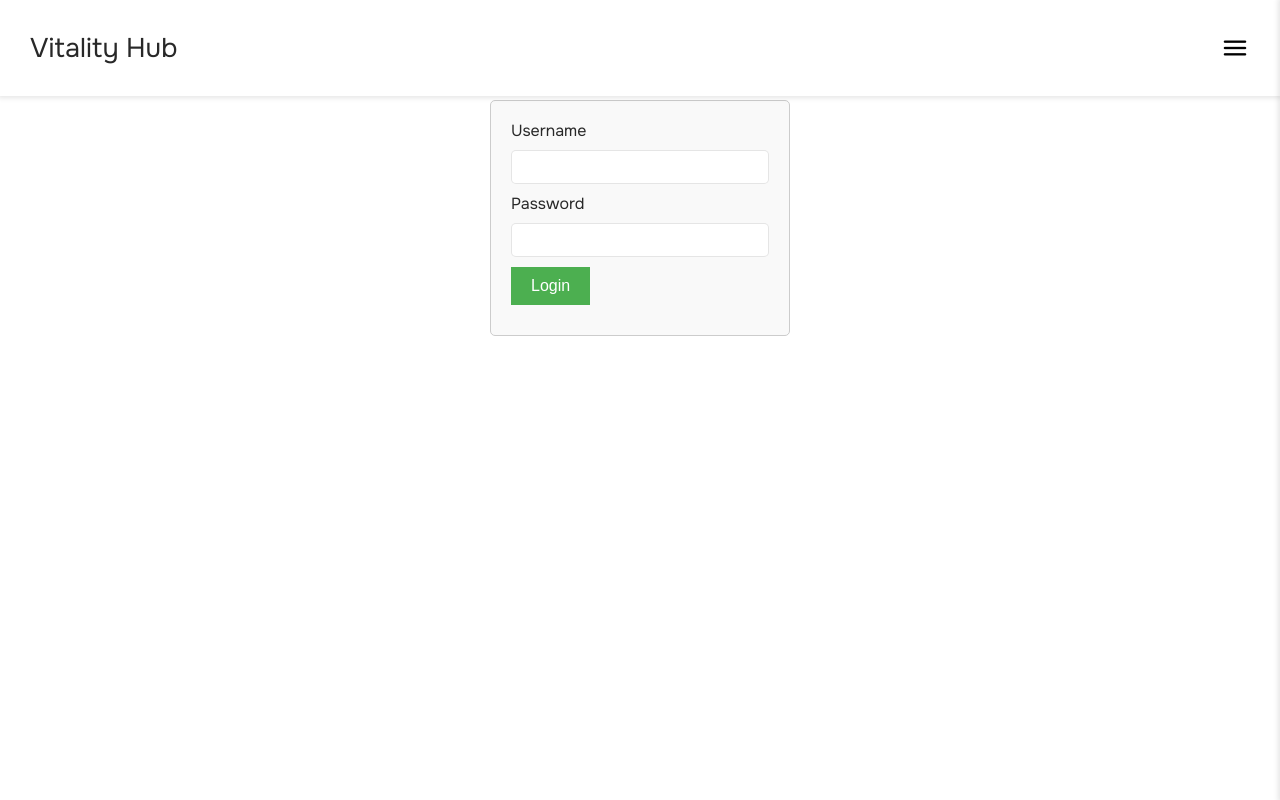
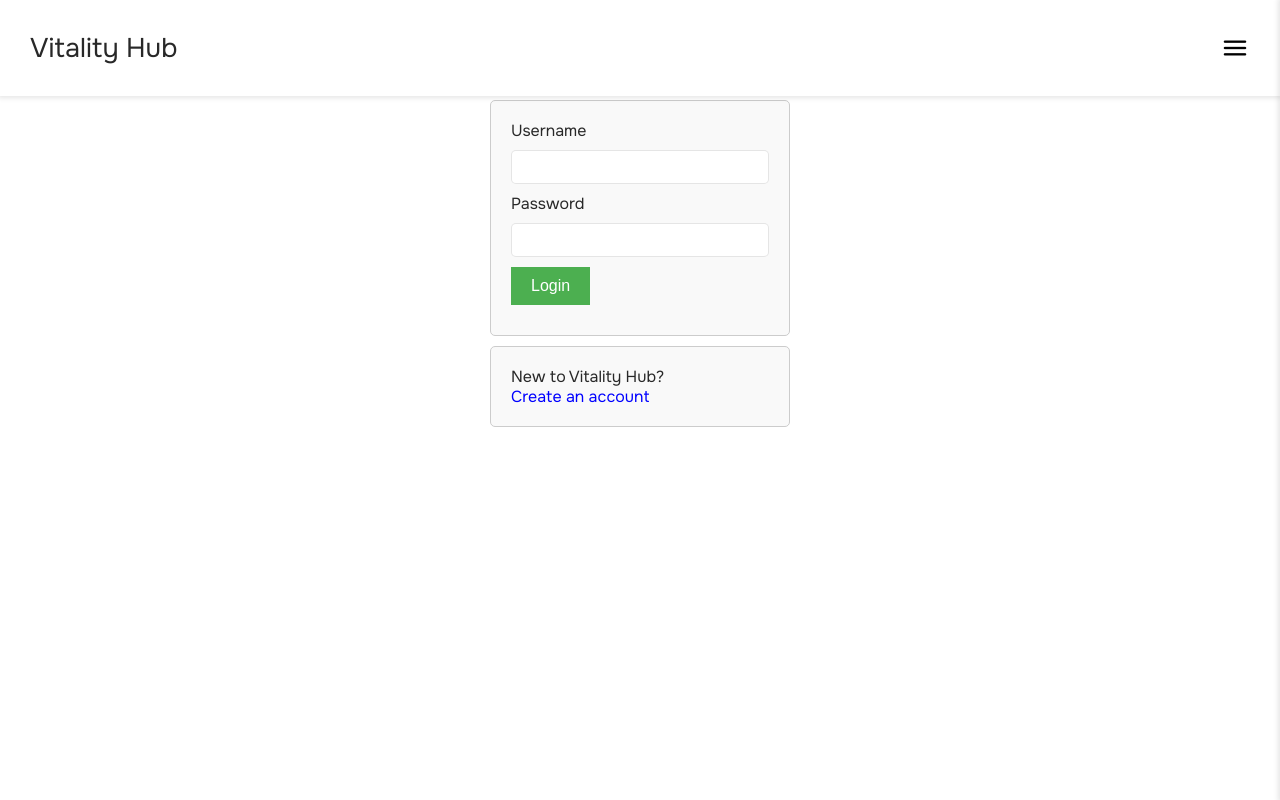
Before and after one commit to Rosalina1309/Vitality-Hub, a Next.js app in the folder client/: page /login in a window 1280 px wide. Built offline with nearby package versions, Linux system fonts and the light colour scheme.

Commit message:
feat; combined login registration

```diff
--- a/client/src/components/LoginComponent.tsx
+++ b/client/src/components/LoginComponent.tsx
@@ -45,6 +45,7 @@ const LoginComponent = () => {
   };
 
   return (
+    <>
       <div className={styles.loginComponent}>
         {isAuthenticated ? (
           <p>Logged In</p>
@@ -60,12 +61,21 @@ const LoginComponent = () => {
         )}
         {isAuthenticated && (
           <div>
-           <Link href='/user-profile'legacyBehavior>
+            <Link href='/user-profile' legacyBehavior>
               <a>Go to User Profile</a>
             </Link>
           </div>
         )}
       </div>
+      {!isAuthenticated && (
+        <div className={styles.goToRegisterBox}>
+          <p>New to Vitality Hub?</p>
+          <Link href='/register' style={{ color: 'blue' }}>
+            Create an account
+          </Link>
+        </div>
+      )}
+    </>
   );
 };
 
--- a/client/src/components/Navbar.tsx
+++ b/client/src/components/Navbar.tsx
@@ -19,12 +19,7 @@ export default function Navbar() {
         <ul>
           <li>
             <Link href='/login' onClick={toggleMenu}>
-              Login
-            </Link>
-          </li>
-          <li>
-            <Link href='/register' onClick={toggleMenu}>
-              Register
+              Login / Register
             </Link>
           </li>
           <li>
--- a/client/src/styles/loginComponent.module.css
+++ b/client/src/styles/loginComponent.module.css
@@ -33,3 +33,12 @@
 .loginComponent button:hover {
   background-color: #45a049;
 }
+
+.goToRegisterBox {
+  max-width: 300px;
+  margin: 10px auto 0;
+  padding: 20px;
+  border: 1px solid #ccc;
+  border-radius: 5px;
+  background-color: #f9f9f9;
+}
```
Also changed, not shown: client/src/components/RegistrationComponent.tsx (+10 -0 lines), client/src/styles/registrationComponent.module.css (+9 -0 lines). Lines whose indentation alone changed are shown as unchanged.
